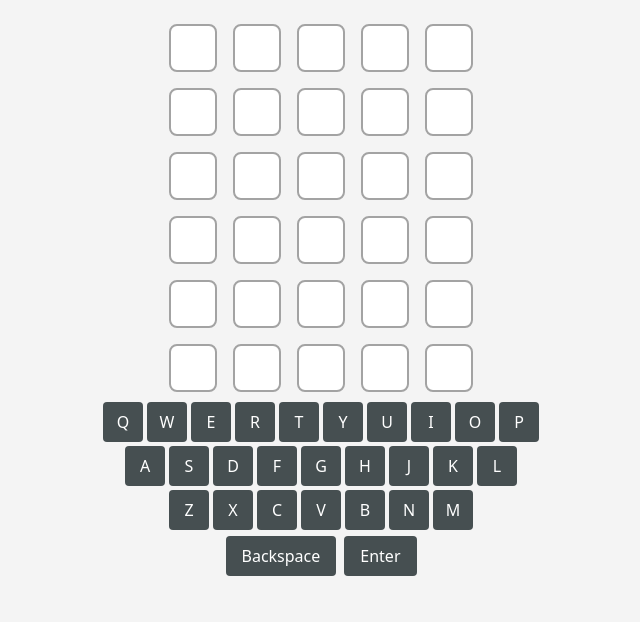
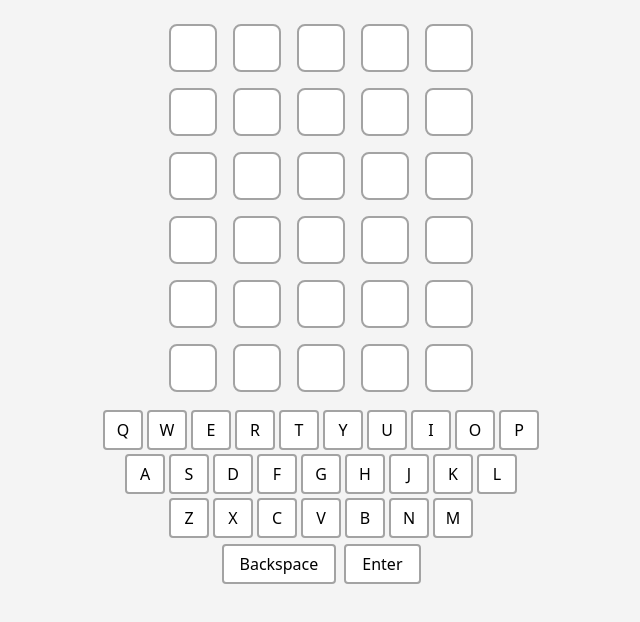
Before and after one commit to sotarevid/wordle, a React (Create React App) app: page / in a window 1280 px wide. Shown: the top 622 px of the page, without its empty margins (319-959 px from the left). Built offline with nearby package versions, Linux system fonts and the light colour scheme.

Commit message:
add keyboard hints

```diff
--- a/src/App.js
+++ b/src/App.js
@@ -10,6 +10,8 @@ const App = () => {
     const [matrix, setMatrix] = useState(generateMatrix(6, 5));
     const [currentRow, setRow] = useState(0);
     const [currentColumn, setColumn] = useState(0);
+
+    const [letters, setLetters] = useState("ABCDEFGHIJKLMNOPQRSTUVWXYZ".split('').reduce((a, v) => ({ ...a, [v]: undefined })));
 
     const [isGameOver, setIsGameOver] = useState(false);
 
@@ -72,6 +74,11 @@ const App = () => {
 
                 let rowCheckResult = checkRow(matrix[currentRow], word);
                 matrix[currentRow] = rowCheckResult.row;
+                let newLetters = { ...letters }
+                rowCheckResult.row.forEach(e => {
+                    newLetters[e.letter] = e.status;
+                });
+                setLetters(newLetters);
 
                 if (rowCheckResult.win) {
                     handleGameOver(true);
@@ -95,12 +102,12 @@ const App = () => {
     }
 
     return (
-        <div id="game" className="py-4 px-2 flex flex-col items-center h-screen w-screen outline-none" onKeyDown={handleKeyDown} tabIndex={-1}>
+        <div id="game" className="py-4 px-2 flex flex-col gap-2 items-center h-screen w-screen outline-none" onKeyDown={handleKeyDown} tabIndex={-1}>
             <GameBoard matrix={matrix} />
             {winAlert}
             {loseAlert}
             {wordAlert}
-            <Keyboard keyHandler={handleKeyDown} />
+            <Keyboard keyHandler={handleKeyDown} letters={letters} />
             <button className={`bg-correct border-2 border-[#464f51] rounded h-10 font-medium px-4 mx-1 my-1 ${isGameOver ? "" : "hidden"}`} onClick={reset}>Play again</button>
         </div >
     );
--- a/src/components/Keyboard.js
+++ b/src/components/Keyboard.js
@@ -1,20 +1,30 @@
 import React from 'react'
 
-const Keyboard = ({ keyHandler }) => {
+const getBackgroundColor = (status) => {
+    if (status === "wrong")
+        return "bg-wrong"
+    if (status === "partial")
+        return "bg-partial"
+    if (status === "correct")
+        return "bg-correct"
+    return "bg-white"
+}
+
+const Keyboard = ({ keyHandler, letters }) => {
     const keyboard = [
         "QWERTYUIOP",
         "ASDFGHJKL",
         "ZXCVBNM"
     ]
 
-    const renderKeyboard = () => {
+    const renderKeyboard = (letters) => {
         let result = []
 
         for (let i = 0; i < keyboard.length; i++) {
             result.push(
                 <div key={i} className="">
                     {keyboard[i].split("").map(e =>
-                        <button key={e} className="rounded w-6 h-8 md:w-10 md:h-10 text-white bg-dark font-medium mx-0.5 my-0.5" onClick={() => keyHandler({ key: e })}>
+                        <button key={e} className={`rounded border-2 border-empty w-6 h-8 md:w-10 md:h-10 ${getBackgroundColor(letters[e])} font-medium mx-0.5 my-0.5`} onClick={() => keyHandler({ key: e })}>
                             {e}
                         </button>
                     )}
@@ -24,10 +34,10 @@ const Keyboard = ({ keyHandler }) => {
 
         result.push(
             <div key={3} className="d-flex justify-content-center">
-                <button key={"Backspace"} className="rounded h-10 text-white bg-dark font-medium px-4 mx-1 my-1" onClick={() => keyHandler({ key: "Backspace" })}>
+                <button key={"Backspace"} className="rounded h-10 border-2 border-empty bg-white font-medium px-4 mx-1 my-1" onClick={() => keyHandler({ key: "Backspace" })}>
                     {"Backspace"}
                 </button>
-                <button key={"Enter"} className="rounded h-10 text-white bg-dark font-medium px-4 mx-1 my-1" onClick={() => keyHandler({ key: "Enter" })}>
+                <button key={"Enter"} className="rounded h-10 border-2 border-empty bg-white font-medium px-4 mx-1 my-1" onClick={() => keyHandler({ key: "Enter" })}>
                     {"Enter"}
                 </button>
             </div>
@@ -37,8 +47,8 @@ const Keyboard = ({ keyHandler }) => {
     }
 
     return (
-        <div className="contents">
-            {renderKeyboard()}
+        <div className="flex flex-col items-center">
+            {renderKeyboard(letters)}
         </div>
     )
 }
```
